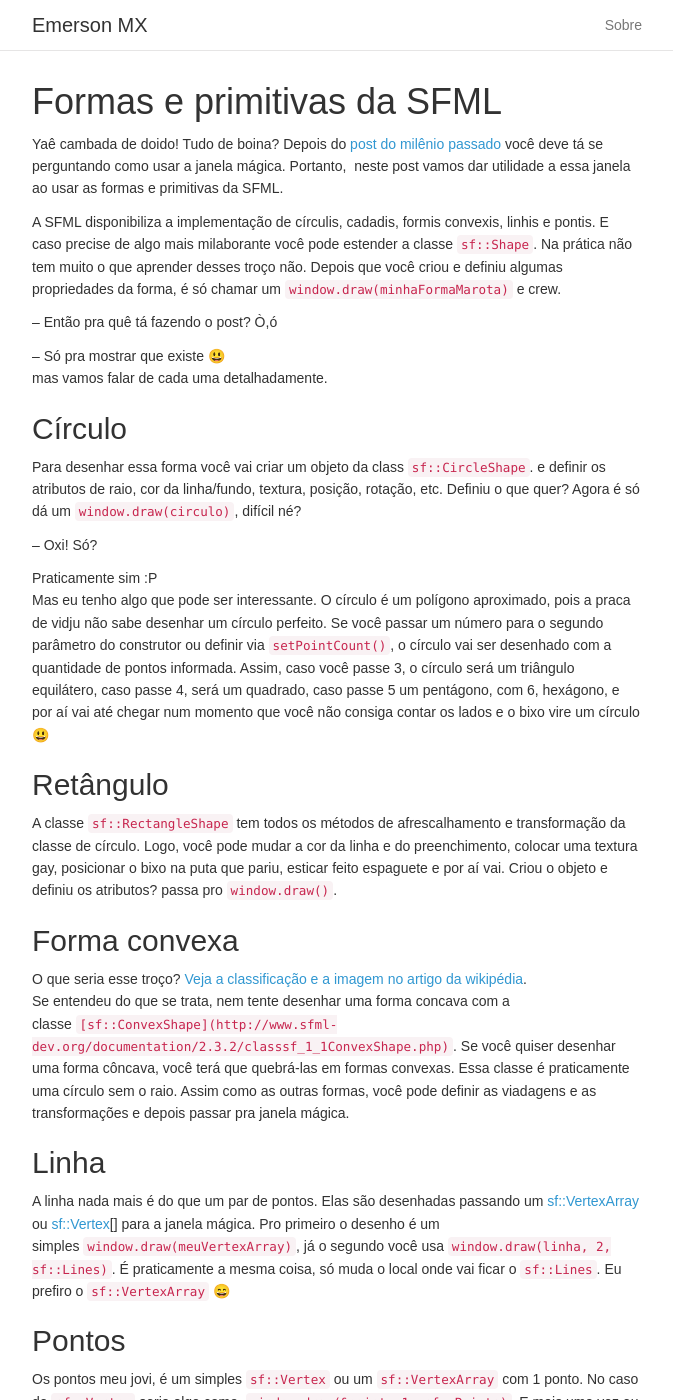
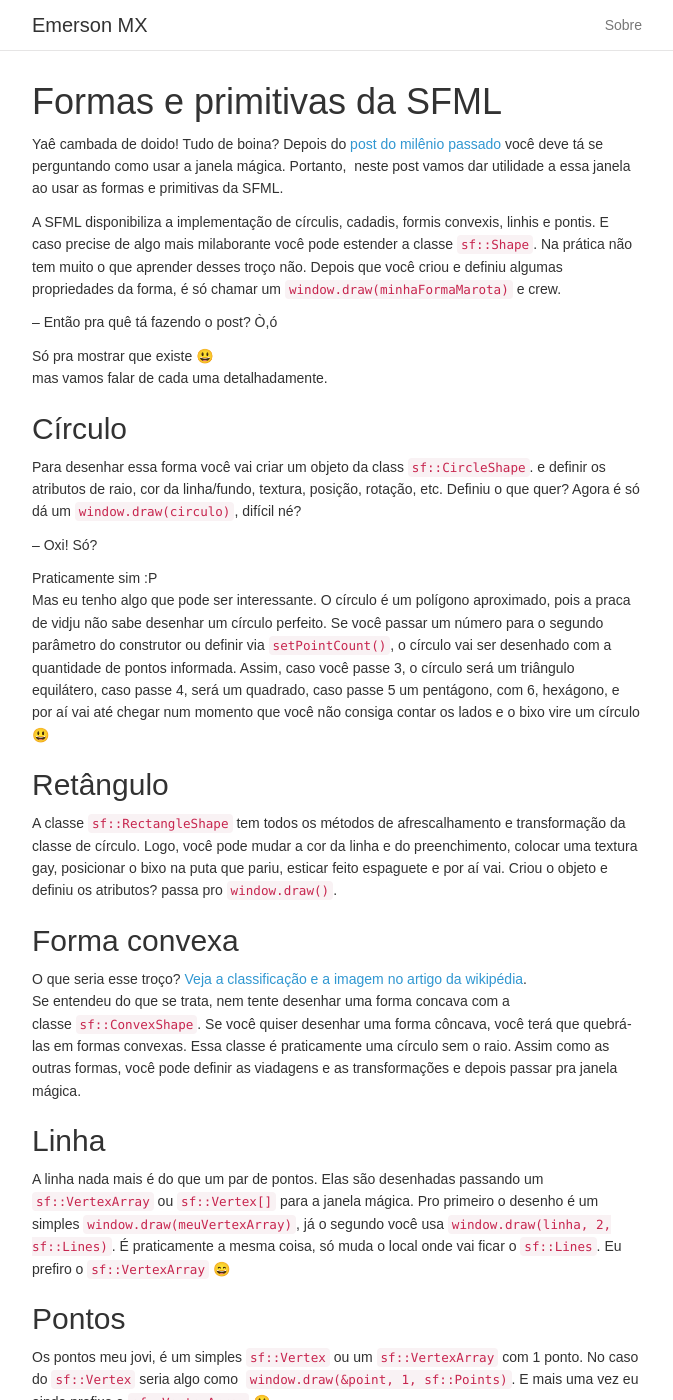
Before and after one commit to emersonmx/emersonmx.github.io, a Jekyll site: the page built from _posts/2016-05-12-formas-e-primitivas-da-sfml.md, in a window 1280 px wide and 1400 px high. Shown: the whole window, without its empty margins (303-976 px from the left). Built offline with Jekyll 4.4.1, drawn with Linux system fonts in a browser that asks for light colours; emoji names are drawn with the system emoji font.

Commit message:
Fix format

```diff
--- a/_posts/2016-05-12-formas-e-primitivas-da-sfml.md
+++ b/_posts/2016-05-12-formas-e-primitivas-da-sfml.md
@@ -23,7 +23,7 @@ e definiu algumas propriedades da forma, é só chamar um
 
 -- Então pra quê tá fazendo o post? Ò,ó
 
--- Só pra mostrar que existe :smiley:\\
+Só pra mostrar que existe :smiley:\\
 mas vamos falar de cada uma detalhadamente.
 
 <!--more-->
@@ -61,7 +61,7 @@ Criou o objeto e definiu os atributos? passa pro `window.draw()`.
 O que seria esse troço? [Veja a classificação e a imagem no artigo da
 wikipédia](https://pt.wikipedia.org/wiki/Pol%C3%ADgono#Classifica.C3.A7.C3.A3o_2).\\
 Se entendeu do que se trata, nem tente desenhar uma forma concava com a
-classe `[sf::ConvexShape](http://www.sfml-dev.org/documentation/2.3.2/classsf_1_1ConvexShape.php)`.
+classe [`sf::ConvexShape`](http://www.sfml-dev.org/documentation/2.3.2/classsf_1_1ConvexShape.php).
 Se você quiser desenhar uma forma côncava, você terá que quebrá-las em formas
 convexas. Essa classe é praticamente uma círculo sem o raio. Assim como as
 outras formas, você pode definir as viadagens e as transformações e depois
@@ -70,9 +70,9 @@ passar pra janela mágica.
 ## Linha
 
 A linha nada mais é do que um par de pontos. Elas são desenhadas passando um
-[sf::VertexArray](http://www.sfml-dev.org/documentation/2.3.2/classsf_1_1VertexArray.php)
+[`sf::VertexArray`](http://www.sfml-dev.org/documentation/2.3.2/classsf_1_1VertexArray.php)
 ou
-[sf::Vertex](http://www.sfml-dev.org/documentation/2.3.2/classsf_1_1Vertex.php)[]
+[`sf::Vertex[]`](http://www.sfml-dev.org/documentation/2.3.2/classsf_1_1Vertex.php)
 para a janela mágica. Pro primeiro o desenho é um
 simples `window.draw(meuVertexArray)`, já o segundo você
 usa `window.draw(linha, 2, sf::Lines)`. É praticamente a mesma coisa, só muda o
```
